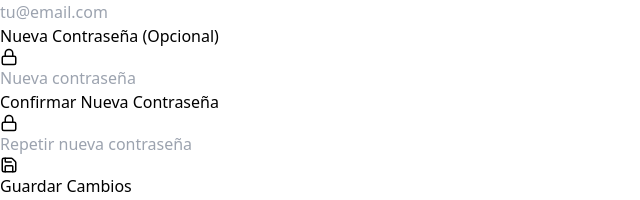
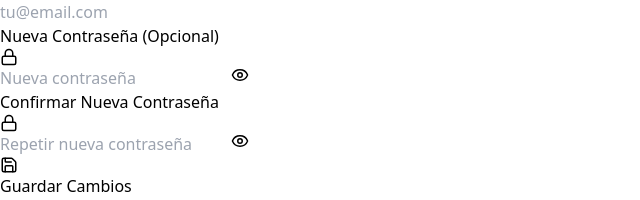
Before and after one commit to carlutronix/ReservApp, a React (Vite) app in the folder frontend/: page /profile in a window 1280 px wide. Shown: the part 464-664 px from the top of the page, without its empty margins (0-640 px from the left). Built offline with nearby package versions, Linux system fonts and the light colour scheme; no server answers; sample sign-in values are in the browser's storage; the HTML template or start-up script is replaced by a standard one.

Commit message:
Add show/hide password eyes to Profile page

```diff
--- a/frontend/src/pages/Profile.tsx
+++ b/frontend/src/pages/Profile.tsx
@@ -4,7 +4,7 @@ import { useForm } from 'react-hook-form';
 import { z } from 'zod';
 import { zodResolver } from '@hookform/resolvers/zod';
 import api from '../api/client';
-import { User, Lock, Mail, Save } from 'lucide-react';
+import { User, Lock, Mail, Save, Eye, EyeOff } from 'lucide-react';
 
 const profileSchema = z.object({
     name: z.string().min(2, 'El nombre es muy corto'),
@@ -37,6 +37,9 @@ export default function Profile() {
     const { user } = useAuth(); // Assuming login updates user state, or we need a reload/fetchUser
     const [success, setSuccess] = useState('');
     const [error, setError] = useState('');
+    const [showNewPassword, setShowNewPassword] = useState(false);
+    const [showConfirmPassword, setShowConfirmPassword] = useState(false);
+    const [showCurrentPassword, setShowCurrentPassword] = useState(false);
 
     const { register, handleSubmit, watch, formState: { errors, isSubmitting } } = useForm<ProfileFormData>({
         resolver: zodResolver(profileSchema),
@@ -120,11 +123,18 @@ export default function Profile() {
                         <div className="relative">
                             <Lock className="absolute left-3 top-3 text-gray-400" size={18} />
                             <input
-                                type="password"
+                                type={showNewPassword ? 'text' : 'password'}
                                 {...register('password')}
-                                className="w-full pl-10 p-2.5 border rounded-lg focus:ring-2 focus:ring-indigo-500 outline-none transition-all"
+                                className="w-full pl-10 p-2.5 border rounded-lg focus:ring-2 focus:ring-indigo-500 outline-none transition-all pr-10"
                                 placeholder="Nueva contraseña"
                             />
+                            <button
+                                type="button"
+                                onClick={() => setShowNewPassword(!showNewPassword)}
+                                className="absolute right-3 top-3 text-gray-400 hover:text-gray-600"
+                            >
+                                {showNewPassword ? <EyeOff size={18} /> : <Eye size={18} />}
+                            </button>
                         </div>
                         {errors.password && <p className="text-red-500 text-xs">{errors.password.message}</p>}
                     </div>
@@ -134,11 +144,18 @@ export default function Profile() {
                         <div className="relative">
                             <Lock className="absolute left-3 top-3 text-gray-400" size={18} />
                             <input
-                                type="password"
+                                type={showConfirmPassword ? 'text' : 'password'}
                                 {...register('confirmPassword')}
-                                className="w-full pl-10 p-2.5 border rounded-lg focus:ring-2 focus:ring-indigo-500 outline-none transition-all"
+                                className="w-full pl-10 p-2.5 border rounded-lg focus:ring-2 focus:ring-indigo-500 outline-none transition-all pr-10"
                                 placeholder="Repetir nueva contraseña"
                             />
+                            <button
+                                type="button"
+                                onClick={() => setShowConfirmPassword(!showConfirmPassword)}
+                                className="absolute right-3 top-3 text-gray-400 hover:text-gray-600"
+                            >
+                                {showConfirmPassword ? <EyeOff size={18} /> : <Eye size={18} />}
+                            </button>
                         </div>
                         {errors.confirmPassword && <p className="text-red-500 text-xs">{errors.confirmPassword.message}</p>}
                     </div>
@@ -151,11 +168,18 @@ export default function Profile() {
                         <div className="relative">
                             <Lock className="absolute left-3 top-3 text-yellow-400" size={18} />
                             <input
-                                type="password"
+                                type={showCurrentPassword ? 'text' : 'password'}
                                 {...register('currentPassword')}
-                                className="w-full pl-10 p-2.5 border border-yellow-300 rounded-lg focus:ring-2 focus:ring-yellow-500 outline-none bg-white"
+                                className="w-full pl-10 p-2.5 border border-yellow-300 rounded-lg focus:ring-2 focus:ring-yellow-500 outline-none bg-white pr-10"
                                 placeholder="Tu contraseña actual"
                             />
+                            <button
+                                type="button"
+                                onClick={() => setShowCurrentPassword(!showCurrentPassword)}
+                                className="absolute right-3 top-3 text-yellow-400 hover:text-yellow-600"
+                            >
+                                {showCurrentPassword ? <EyeOff size={18} /> : <Eye size={18} />}
+                            </button>
                         </div>
                         {errors.currentPassword && <p className="text-red-500 text-xs mt-1">{errors.currentPassword.message}</p>}
                     </div>
```
